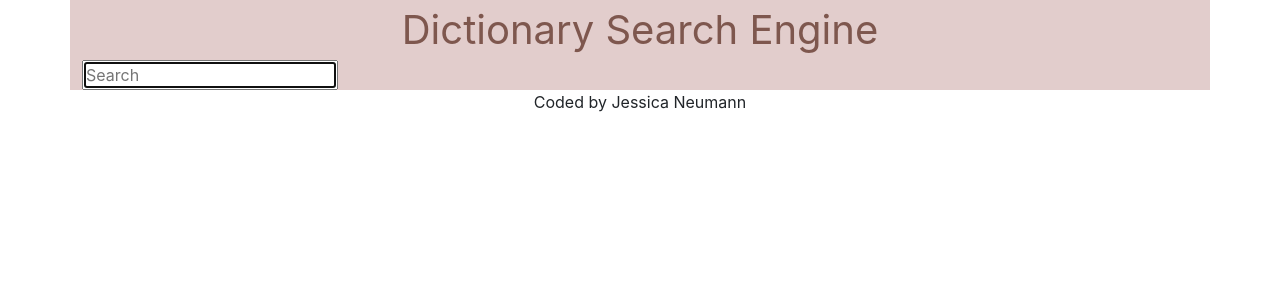
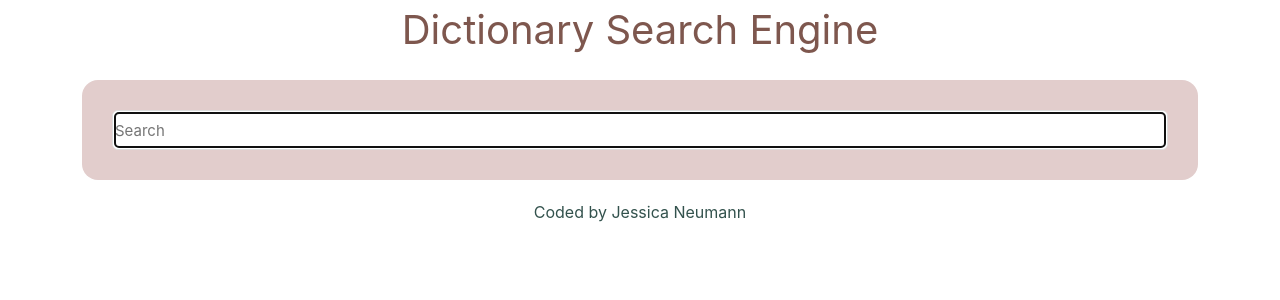
Before and after one commit to enigmajess/react-dictionary, a React (Create React App) app: page / in a window 1280 px wide. Shown: the top 300 px of the page. Built offline with nearby package versions, Linux system fonts and the light colour scheme; no server answers.

Commit message:
adjusted styling for application

```diff
--- a/src/App.css
+++ b/src/App.css
@@ -1,7 +1,7 @@
 
 
 .container {
-  background-color: #E2CDCC;
+  background-color: #ffff;
   color: #7E574E;
 
 
@@ -10,11 +10,16 @@
 }
 
 .App-header {
-  background-color: #E2CDCC;
+  background-color: #ffff;
   text-align: center;
   font-size: 40px;
 }
 
 .App-footer {
   text-align: center;
+  color: #33524D;
 }
+
+a {
+  color: #7E574E;
+}
--- a/src/Dictionary.css
+++ b/src/Dictionary.css
@@ -0,0 +1,17 @@
+.Dictionary section {
+    background-color: rgb(226, 205, 204);
+    padding: 30px;
+    border-radius: 16px;
+    box-shadow: 0 10px 10px rgb(226, 205, 204 / 70%);
+    margin: 20px 0;
+}
+
+.Dictionary input {
+    width: 100%;
+    border-radius: 6px;
+    padding: 10px, 10px;
+    border: 1px solid #ddd;
+    height: 40px;
+    color: #7E574E;
+    font-size: 15px;
+}
--- a/src/Dictionary.js
+++ b/src/Dictionary.js
@@ -6,6 +6,7 @@ import Results from "./Results.js";
 export default function Dictionary() {
   let [keyWord, setKeyword] = useState("");
   let [results, setResults] = useState(null);
+  let [loaded, setLoaded] = useState(false);
 
   function handleKeywordChange(event) {
     setKeyword(event.target.value);
@@ -15,18 +16,41 @@ export default function Dictionary() {
     setResults(response.data[0]);
   }
 
-    function search(event) {
+  function search() {
+    let apiUrl = `https://api.dictionaryapi.dev/api/v2/entries/en/${keyWord}`;
+    axios.get(apiUrl).then(handleResponse);
+  }
+
+  function handleSubmit(event) {
     event.preventDefault();
+    search()
 
 
-        let apiUrl =`https://api.dictionaryapi.dev/api/v2/entries/en/${keyWord}`;
-        axios.get(apiUrl).then(handleResponse);
   }
-    return <div className="Dictionary">
 
-        <form onSubmit={search}>
-            <input type="search" onChange={handleKeywordChange} placeholder="Search" autoFocus={true} />
+  function load() {
+    setLoaded(true);
+    search();
+  }
+
+ if (loaded) {
+    return (
+        <div className="Dictionary">
+          <section>
+            <form onSubmit={handleSubmit}>
+              <input
+                type="search"
+                onChange={handleKeywordChange}
+                placeholder="Search"
+                autoFocus={true}
+              />
             </form>
-        <Results results = {results} />
-    </div>;
+          </section>
+          <Results results={results} />
+        </div>
+      );
+    } else {
+        load();
+        return "Loading"
     }
+ }
--- /dev/null
+++ b/src/Meaning.css
@@ -0,0 +1,12 @@
+.Meaning h3 {
+    font-size: 24px;
+    line-height: 1.5;
+    font-weight: bold;
+}
+
+.Meaning .example {
+    font-size: 15px;
+    opacity: 0.7;
+    font-style: italic;
+    color: #33524D;
+}
--- a/src/Meaning.js
+++ b/src/Meaning.js
@@ -1,5 +1,6 @@
 import React from "react";
 import Synonyms from "./Synonyms.js";
+import "./Meaning.css";
 
 export default function Meaning(props) {
   return (
@@ -8,12 +9,11 @@ export default function Meaning(props) {
       {props.meaning.definitions.map(function (definition, index) {
         return (
           <div key={index}>
-            <p>
-              {definition.definition}
-              <br />
+            <div className="definition">{definition.definition}</div>
+            <div className="example">
               <em>{definition.example}</em>
-              <Synonyms synonyms= {definition.synonyms} />
-            </p>
+            </div>
+            <Synonyms synonyms={definition.synonyms} />
           </div>
         );
       })}
--- /dev/null
+++ b/src/Phonetic.css
@@ -0,0 +1,10 @@
+.Phonetic audio {
+  margin-top: 5px;
+  margin-bottom: 5px;
+}
+
+.Phonetic p {
+    opacity: 0.5;
+    font-weight: bolder;
+    font-size: larger;
+}
--- a/src/Phonetic.js
+++ b/src/Phonetic.js
@@ -1,13 +1,15 @@
 import React from "react";
+import "./Phonetic.css";
 
 export default function Phonetic(props) {
-    console.log(props.phonetic)
-    return (
-        <div className="Phonetic">
-            <a href={props.phonetic.audio} target="_blank" rel="noreferrer" >
-                Listen </a>
-            <br />
-            {props.phonetic.text}
-        </div>
-    )
+  console.log(props.phonetic);
+  return (
+    <div className="Phonetic">
+      <audio controls>
+        <source src={props.phonetic.audio} />
+      </audio>
+      <br />
+      <p>{props.phonetic.text}</p>
+    </div>
+  );
 }
--- /dev/null
+++ b/src/Results.css
@@ -0,0 +1,5 @@
+.Results h2 {
+    font-size: 40px;
+    font-weight: bold;
+    line-height: 1.5;
+}
--- a/src/Results.js
+++ b/src/Results.js
@@ -1,26 +1,31 @@
 import React from "react";
 import Meaning from "./Meaning.js";
 import Phonetic from "./Phonetic.js";
+import "./Results.css";
 
 export default function Results(props) {
   if (props.results) {
     return (
-        <div className = "Results">
+      <div className="Results">
+        <section>
           <h2>{props.results.word}</h2>
-            {props.results.phonetics.map(function(phonetic, index) {
+          {props.results.phonetics.map(function (phonetic, index) {
             return (
               <div key={index}>
                 <Phonetic phonetic={phonetic} />
               </div>
-              )
+            );
           })}
-            {props.results.meanings.map(function(meaning, index){
-                return (<div key={index}>
+        </section>
+        {props.results.meanings.map(function (meaning, index) {
+          return (
+            <section key={index}>
               <Meaning meaning={meaning} />
-                </div> );
+            </section>
+          );
         })}
       </div>
-    )
+    );
   } else {
     return null;
   }
--- /dev/null
+++ b/src/Synonyms.css
@@ -0,0 +1,10 @@
+.Synonyms {
+    margin: 20px 0 0;
+    padding: 0;
+}
+.Synonyms  li{
+    font-size: 15px;
+    display: inline-block;
+    padding-right: 20px;
+    margin-bottom: 10px;
+}
--- a/src/Synonyms.js
+++ b/src/Synonyms.js
@@ -1,9 +1,10 @@
 import React from "react";
+import "./Synonyms.css";
 
 export default function Synonyms(props) {
   if (props.synonyms) {
     return (
-      <ul className="synonyms">
+      <ul className="Synonyms">
         {props.synonyms.map(function (synonym, index) {
           return <li key={index}>{synonym}</li>;
         })}
```
Lines whose indentation alone changed are shown as unchanged.
